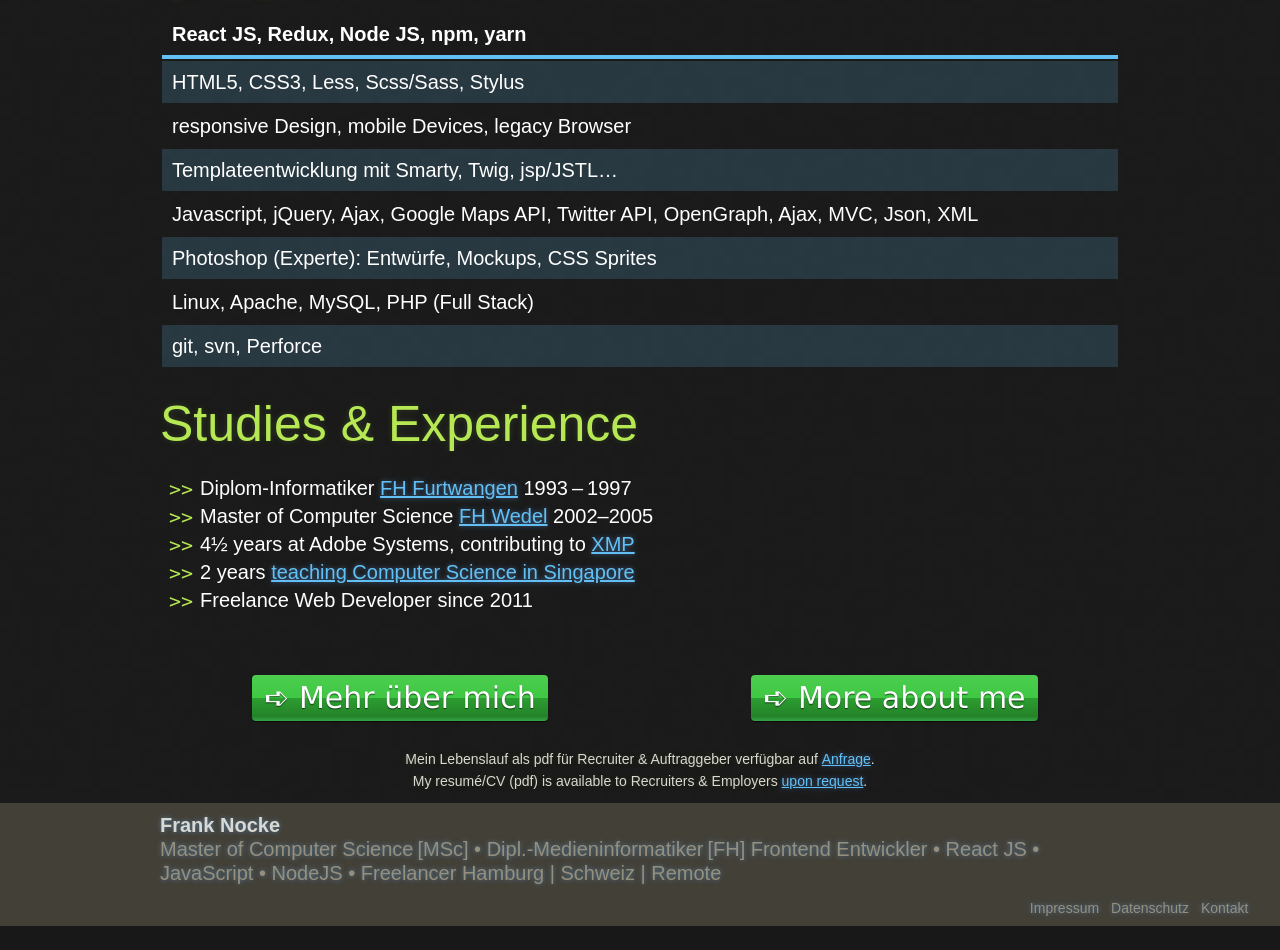
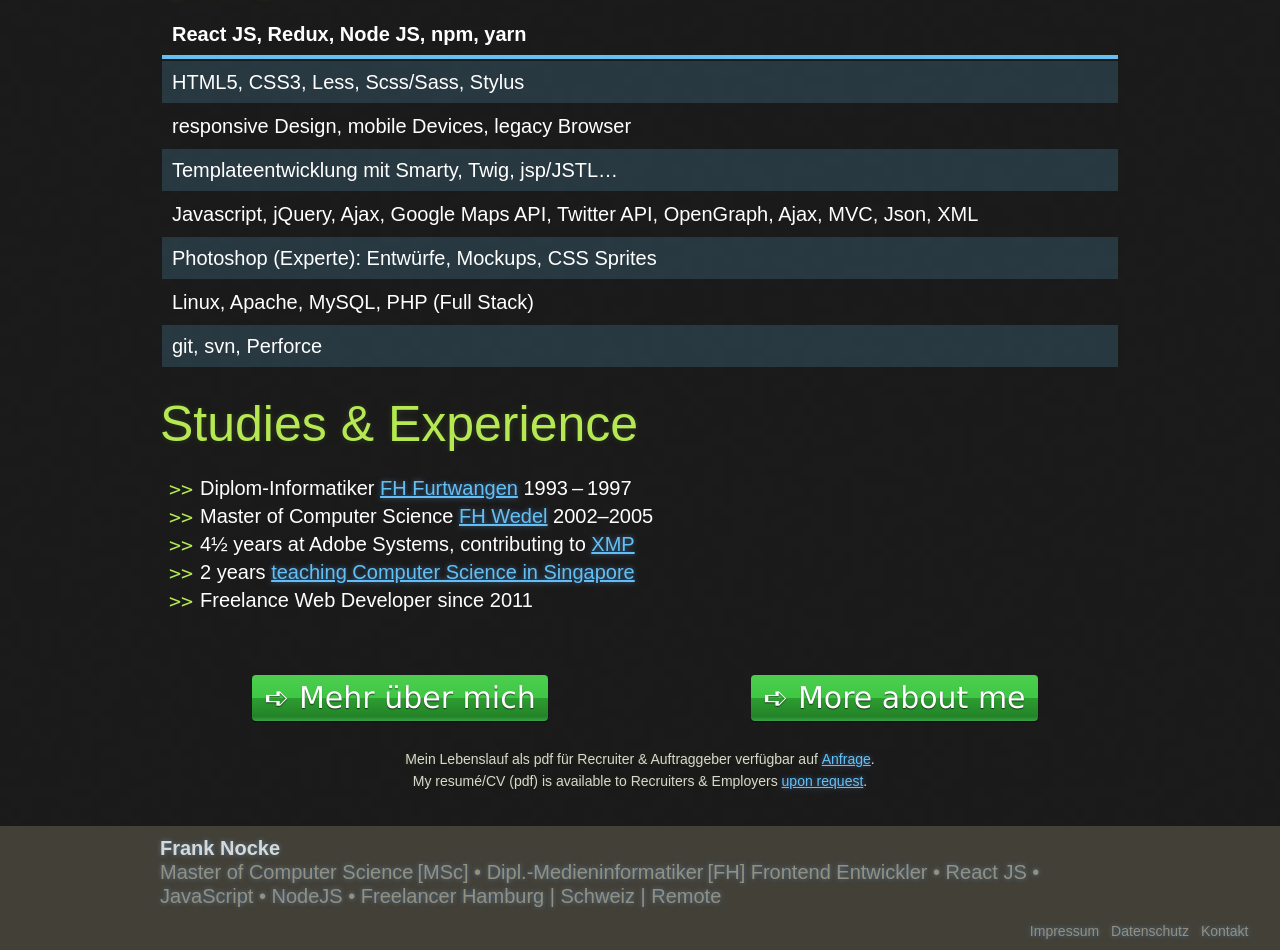
Before and after one commit to nocke/jekyll.nocke.de, a Jekyll site: the page built from index.md, in a window 1280 px wide. Shown: the part 1049-1999 px from the top of the page. Built offline with Jekyll 4.4.1, drawn with Linux system fonts in a browser that asks for light colours; some web fonts are replaced; before the commit the page ends 1975 px from its top, so only the background shows below that.

Commit message:
fix footer height

```diff
--- a/_sass/variables.sass
+++ b/_sass/variables.sass
@@ -1,7 +1,7 @@
 // common variables
 
 $headerHeight: 182px
-$footerHeight: 100px
+$footerHeight: 124px
 
 // common vertical and horizontal padding around desktop resolutions
 $pad: 20
```
